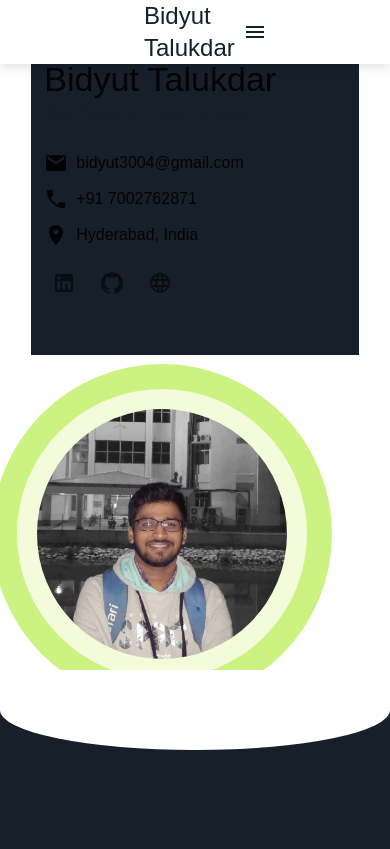
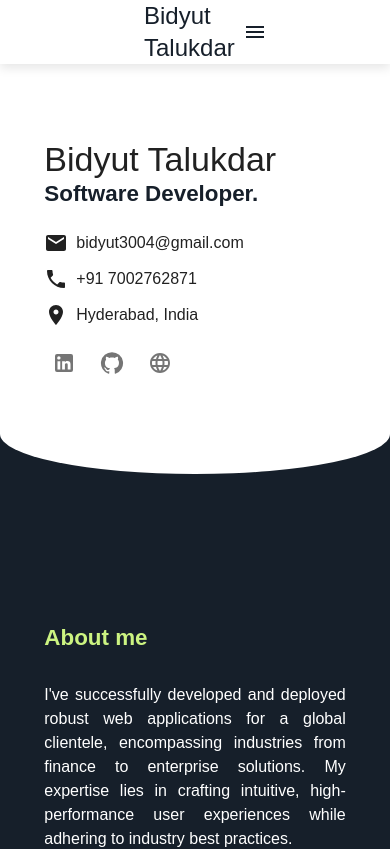
Before and after one commit to bidyut-t/bidyut-t.github.io, a React (Vite) app: page / in a window 390 px wide. Shown: the top 849 px of the page. Built offline with nearby package versions, Linux system fonts and the light colour scheme.

Commit message:
fix: fix about section styles

```diff
--- a/src/pages/home/style.ts
+++ b/src/pages/home/style.ts
@@ -17,7 +17,7 @@ const styles = (theme: Theme) => ({
     // backgroundImage: 'linear-gradient(to right, #161F2A , #e6e6e6)',
     alignItems: "left",
     [theme.breakpoints.down("md")]: {
-      backgroundImage: "linear-gradient(to right, #161F2A , #161F2A)",
+      marginTop: theme.spacing(10)
     },
   },
   aboutSectionTwo: {
@@ -81,6 +81,9 @@ const styles = (theme: Theme) => ({
     display: "flex",
     justifyContent: "center",
     alignItems: "center",
+    [theme.breakpoints.down("md")]: {
+      display:'none'
+    },
   },
   imageContainer: {
     backgroundColor: theme.palette.tertiary.main,
```
